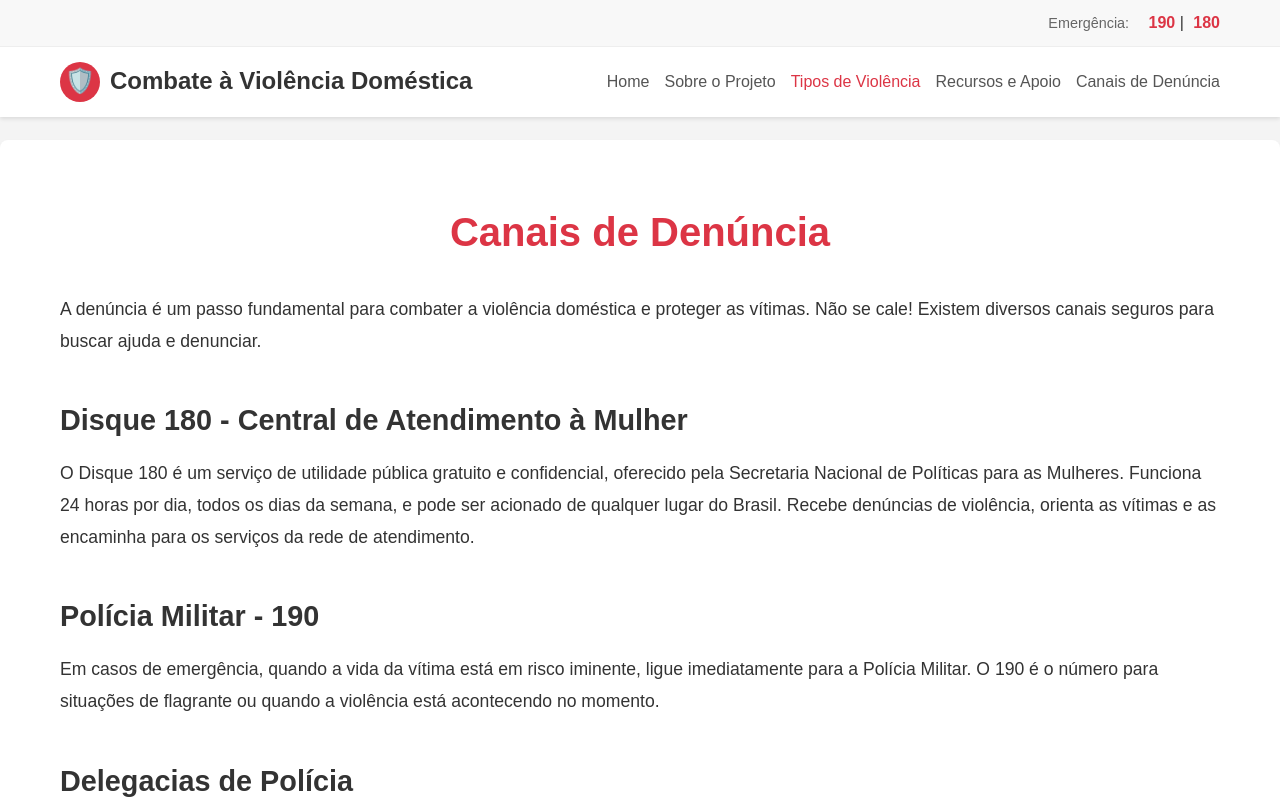
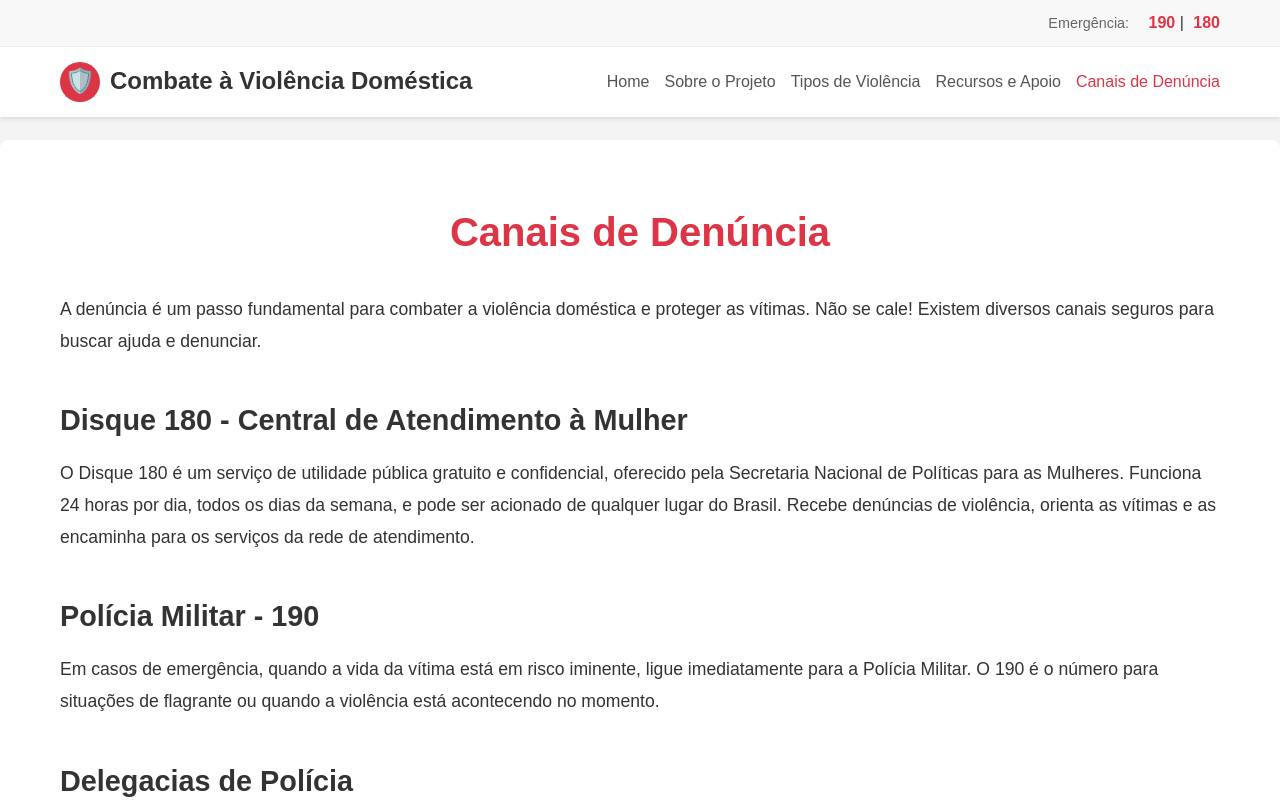
Before and after one commit to crixsss/project, a plain HTML site: page report-channels.html in a window 1280 px wide. Shown: the top 807 px of the page. Drawn offline with Linux system fonts and the light colour scheme.

Commit message:
Update report-channels.html

```diff
--- a/report-channels.html
+++ b/report-channels.html
@@ -33,9 +33,9 @@
     <nav>
       <ul> <li><a href="index.html">Home</a></li>
         <li><a href="about.html">Sobre o Projeto</a></li>
-        <li><a href="violence-types.html" class="active">Tipos de Violência</a></li>
+        <li><a href="violence-types.html">Tipos de Violência</a></li>
         <li><a href="resources.html">Recursos e Apoio</a></li>
-        <li><a href="report-channels.html">Canais de Denúncia</a></li>
+        <li><a href="report-channels.html" class="active" >Canais de Denúncia</a></li>
       </ul>
     </nav>
 
```
